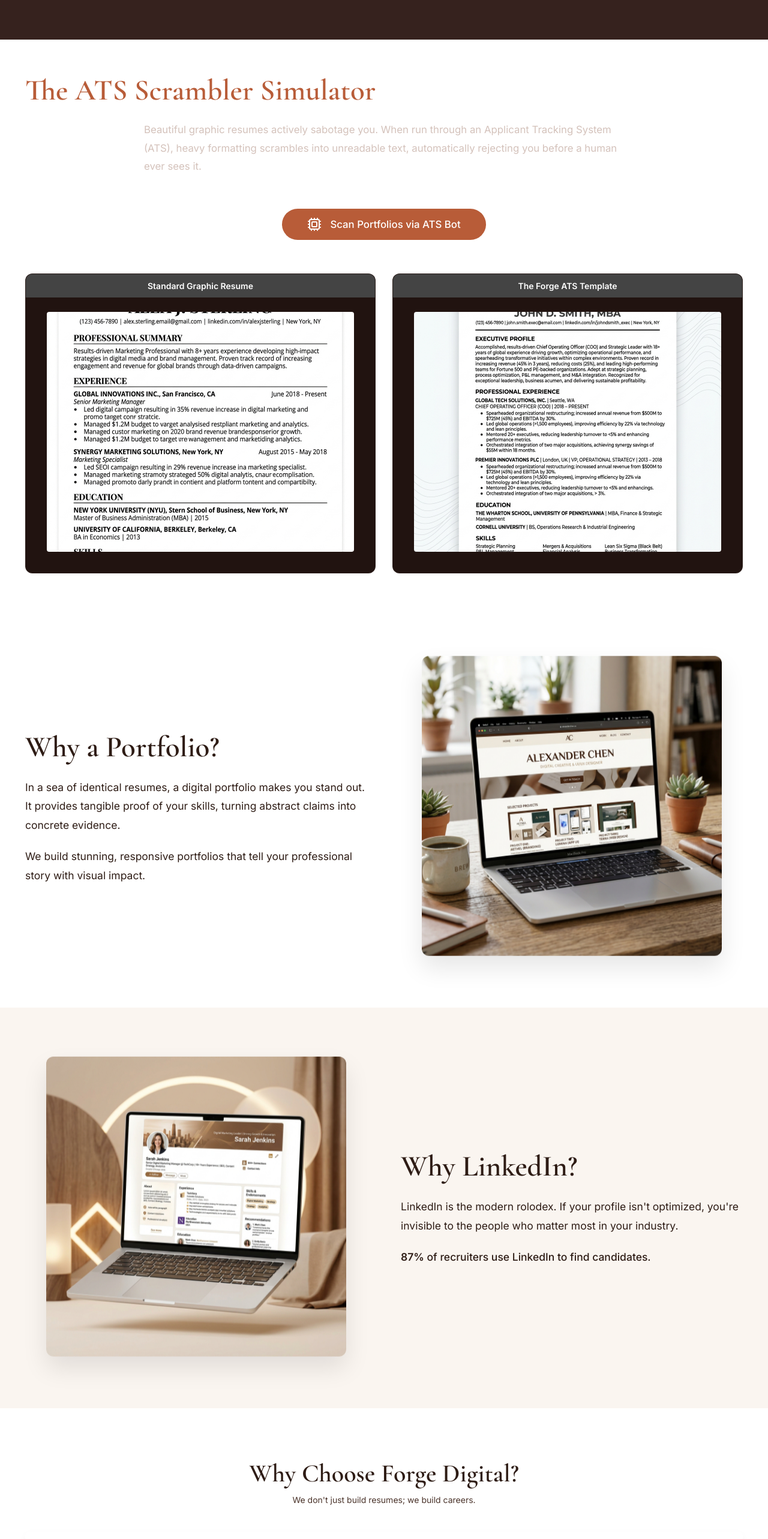
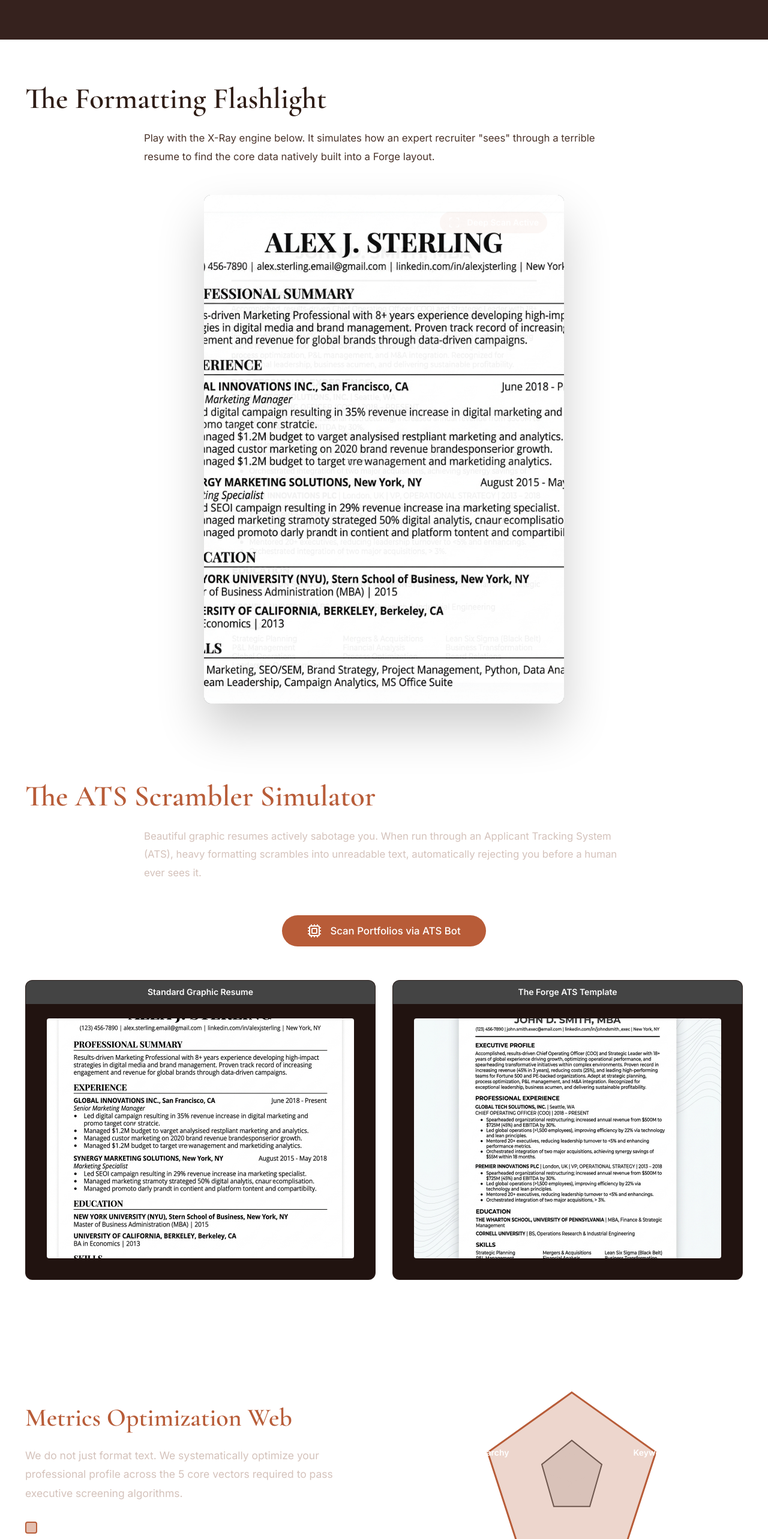
Before and after one commit to halaae/forge-digital, a React (Vite) app: page / in a window 1280 px wide. Shown: the part 2767-5333 px from the top of the page at 60% size. Built offline with nearby package versions, Linux system fonts and the light colour scheme.

Commit message:
Deploy Gamified X-Ray scanner and SVG Radar Web

```diff
--- a/src/App.jsx
+++ b/src/App.jsx
@@ -7,6 +7,8 @@
 import TypewriterCover from './components/TypewriterCover';
 import WhyAts from './components/WhyAts';
 import AtsScrambler from './components/AtsScrambler';
+import XRayScanner from './components/XRayScanner';
+import RadarChart from './components/RadarChart';
 import WhyPortfolio from './components/WhyPortfolio';
 import ChooseUs from './components/ChooseUs';
 import Contact from './components/Contact';
@@ -49,7 +51,9 @@
         <Services />
         <TypewriterCover />
         <WhyAts />
+        <XRayScanner />
         <AtsScrambler />
+        <RadarChart />
         <WhyPortfolio />
         <ChooseUs />
       </main>
--- /dev/null
+++ b/src/components/RadarChart.jsx
@@ -0,0 +1,91 @@
+import React, { useState, useEffect } from 'react';
+
+export default function RadarChart() {
+  const [isRendered, setIsRendered] = useState(false);
+
+  useEffect(() => {
+    // Wait for mount to trigger CSS draw animations organically
+    setTimeout(() => {
+      setIsRendered(true);
+    }, 500);
+  }, []);
+
+  // Center: 200, 200
+  // Radius Max: 150
+
+  // Point mapping (Top, Right, Bottom-Right, Bottom-Left, Left)
+  // The Forge Candidate (90-100% full capacity)
+  const forgePoints = "200,50 340,150 285,320 115,320 60,150";
+
+  // The Standard Candidate (40-50% capacity, weak internal geometry)
+  const standardPoints = "200,130 250,170 230,240 170,240 150,170";
+
+  return (
+    <section className="bg-dark" style={{ padding: '6rem 0' }}>
+      <div className="container split-layout">
+
+        <div className="text-content reveal">
+          <h2 style={{ fontSize: '3rem', color: 'var(--brand)', marginBottom: '1.5rem' }}>Metrics Optimization Web</h2>
+          <p style={{ color: 'var(--text-inverse-secondary)', fontSize: '1.25rem', lineHeight: 1.8, marginBottom: '2rem' }}>
+            We do not just format text. We systematically optimize your professional profile across the 5 core vectors required to pass executive screening algorithms.
+          </p>
+
+          <div style={{ display: 'flex', flexDirection: 'column', gap: '1.5rem', marginTop: '2rem' }}>
+            <div style={{ display: 'flex', alignItems: 'center', gap: '1rem' }}>
+              <div style={{ width: '20px', height: '20px', backgroundColor: 'rgba(184, 92, 56, 0.4)', border: '2px solid var(--brand)', borderRadius: '4px' }}></div>
+              <span style={{ color: 'var(--text-inverse)', fontSize: '1.2rem', fontWeight: 600 }}>The Forge Executive Standard</span>
+            </div>
+            <div style={{ display: 'flex', alignItems: 'center', gap: '1rem' }}>
+              <div style={{ width: '20px', height: '20px', backgroundColor: 'rgba(120, 120, 120, 0.3)', border: '2px solid #555', borderRadius: '4px' }}></div>
+              <span style={{ color: '#888', fontSize: '1.2rem' }}>Generic Designer Templates</span>
+            </div>
+          </div>
+        </div>
+
+        <div className="image-content reveal" style={{ display: 'flex', justifyContent: 'center', alignItems: 'center', minHeight: '400px' }}>
+          <svg width="400" height="400" viewBox="0 0 400 400" style={{ width: '100%', maxWidth: '400px', height: 'auto', overflow: 'visible' }}>
+
+            {/* Draw Spiderweb Concentric Background Lines */}
+            <polygon points="200,50 340,150 285,320 115,320 60,150" fill="none" stroke="rgba(255,255,255,0.05)" strokeWidth="1" />
+            <polygon points="200,100 293,166 257,280 143,280 107,166" fill="none" stroke="rgba(255,255,255,0.05)" strokeWidth="1" />
+            <polygon points="200,150 246,183 228,240 172,240 154,183" fill="none" stroke="rgba(255,255,255,0.05)" strokeWidth="1" />
+
+            {/* Draw Axes crosshairs */}
+            <line x1="200" y1="200" x2="200" y2="50" stroke="rgba(255,255,255,0.1)" strokeWidth="1" />
+            <line x1="200" y1="200" x2="340" y2="150" stroke="rgba(255,255,255,0.1)" strokeWidth="1" />
+            <line x1="200" y1="200" x2="285" y2="320" stroke="rgba(255,255,255,0.1)" strokeWidth="1" />
+            <line x1="200" y1="200" x2="115" y2="320" stroke="rgba(255,255,255,0.1)" strokeWidth="1" />
+            <line x1="200" y1="200" x2="60" y2="150" stroke="rgba(255,255,255,0.1)" strokeWidth="1" />
+
+            {/* Standard Candidate Polygon */}
+            <polygon
+              points={standardPoints}
+              fill="rgba(120, 120, 120, 0.2)"
+              stroke="#555"
+              strokeWidth="2"
+              style={{ transition: 'all 1s ease', opacity: isRendered ? 1 : 0 }}
+            />
+
+            {/* Forge Elite Polygon */}
+            <polygon
+              points={forgePoints}
+              fill="rgba(184, 92, 56, 0.25)"
+              stroke="var(--brand)"
+              strokeWidth="3"
+              style={{ transition: 'all 1.5s cubic-bezier(0.175, 0.885, 0.32, 1.275)', transformOrigin: 'center', transform: isRendered ? 'scale(1)' : 'scale(0)', opacity: isRendered ? 1 : 0 }}
+            />
+
+            {/* Geometry Labels */}
+            <text x="200" y="30" fill="var(--text-inverse)" fontSize="14" textAnchor="middle" fontWeight="bold">ATS Compliance</text>
+            <text x="360" y="155" fill="var(--text-inverse)" fontSize="14" textAnchor="middle" fontWeight="bold">Keyword Density</text>
+            <text x="300" y="340" fill="var(--text-inverse)" fontSize="14" textAnchor="middle" fontWeight="bold">Call-back Ratio</text>
+            <text x="100" y="340" fill="var(--text-inverse)" fontSize="14" textAnchor="middle" fontWeight="bold">Executive Tone</text>
+            <text x="40" y="155" fill="var(--text-inverse)" fontSize="14" textAnchor="middle" fontWeight="bold">Visual Hierarchy</text>
+
+          </svg>
+        </div>
+
+      </div>
+    </section>
+  );
+}
--- /dev/null
+++ b/src/components/XRayScanner.jsx
@@ -0,0 +1,95 @@
+import React, { useState, useRef } from 'react';
+import { Scan } from 'lucide-react';
+
+export default function XRayScanner() {
+  const [position, setPosition] = useState({ x: 0, y: 0 });
+  const [isHovered, setIsHovered] = useState(false);
+  const containerRef = useRef(null);
+
+  const handleMouseMove = (e) => {
+    if (!containerRef.current) return;
+    const rect = containerRef.current.getBoundingClientRect();
+
+    // Support mouse and touch
+    const clientX = e.touches ? e.touches[0].clientX : e.clientX;
+    const clientY = e.touches ? e.touches[0].clientY : e.clientY;
+
+    setPosition({
+      x: clientX - rect.left,
+      y: clientY - rect.top
+    });
+  };
+
+  return (
+    <section className="bg-light" style={{ padding: '5rem 0' }}>
+      <div className="container">
+
+        <div className="text-center reveal">
+          <h2 style={{ fontSize: '3.5rem', color: 'var(--text-primary)', marginBottom: '1.5rem' }}>The Formatting Flashlight</h2>
+          <p style={{ color: 'var(--text-secondary)', fontSize: '1.2rem', maxWidth: '800px', margin: '0 auto 3.5rem auto', lineHeight: 1.8 }}>
+            Play with the X-Ray engine below. It simulates how an expert recruiter "sees" through a terrible resume to find the core data natively built into a Forge layout.
+          </p>
+        </div>
+
+        <div
+          className="reveal"
+          ref={containerRef}
+          onMouseMove={handleMouseMove}
+          onTouchMove={handleMouseMove}
+          onMouseEnter={() => setIsHovered(true)}
+          onMouseLeave={() => setIsHovered(false)}
+          onTouchStart={() => setIsHovered(true)}
+          onTouchEnd={() => setIsHovered(false)}
+          style={{
+            position: 'relative',
+            maxWidth: '600px',
+            aspectRatio: '1 / 1.414', // Exact A4 aspect ratio
+            margin: '0 auto',
+            backgroundColor: '#111',
+            borderRadius: '12px',
+            overflow: 'hidden',
+            cursor: 'crosshair',
+            boxShadow: '0 40px 80px rgba(0,0,0,0.2)'
+          }}
+        >
+          {/* BACKGROUND IMAGE (Pristine clean forge template) */}
+          <div style={{ position: 'absolute', top: 0, left: 0, width: '100%', height: '100%' }}>
+            <img
+              src="/mockup3.png"
+              alt="Pristine Forge Setup"
+              style={{ width: '100%', height: '100%', objectFit: 'cover' }}
+              draggable="false"
+            />
+          </div>
+
+          <div style={{
+              position: 'absolute', top: '2rem', right: '2rem', display: 'flex', alignItems: 'center', gap: '0.8rem',
+              backgroundColor: 'var(--brand)', color: 'white', padding: '0.5rem 1rem', borderRadius: '30px', fontWeight: 'bold'
+          }}>
+             <Scan size={20} /> Deep Scan Active
+          </div>
+
+          {/* FOREGROUND MASK (The bad messy template blocking it with dynamic css hole) */}
+          <div style={{
+            position: 'absolute', top: 0, left: 0, right: 0, bottom: 0, pointerEvents: 'none',
+            WebkitMaskImage: isHovered
+              ? `radial-gradient(circle at ${position.x}px ${position.y}px, transparent 0%, transparent 140px, black 160px)`
+              : 'none',
+            maskImage: isHovered
+              ? `radial-gradient(circle at ${position.x}px ${position.y}px, transparent 0%, transparent 140px, black 160px)`
+              : 'none',
+             transition: 'mask-image 0.1s linear, -webkit-mask-image 0.1s linear'
+          }}>
+            <img
+              src="/mockup1.png"
+              alt="Cluttered Template"
+              style={{ width: '100%', height: '100%', objectFit: 'cover', opacity: 0.95 }}
+              draggable="false"
+            />
+          </div>
+
+        </div>
+      </div>
+    </section>
+  );
+}
```
